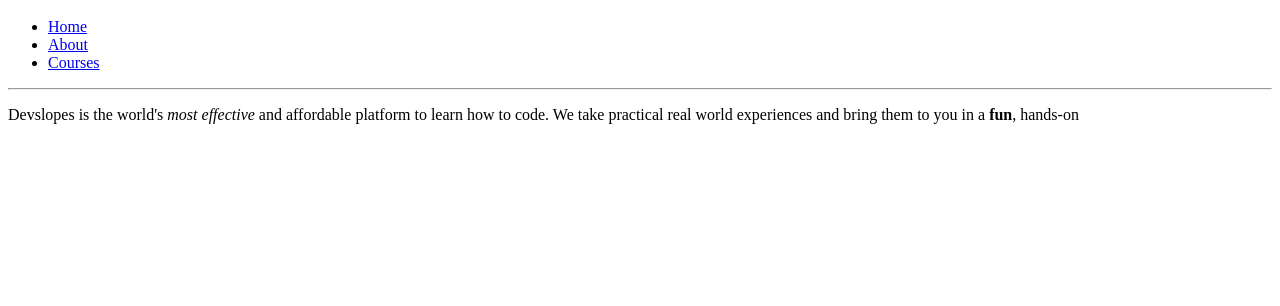
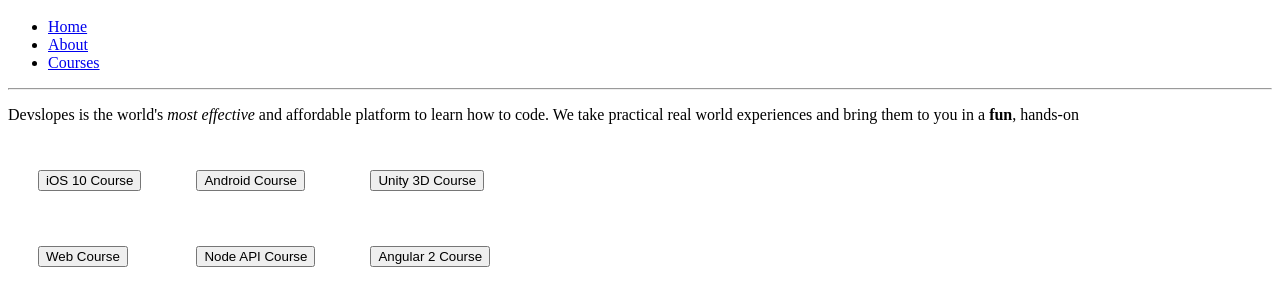
Before and after one commit to RobertLeeMich/ColtSteelesUdemyCourse, a plain HTML site: page FirstWebsite/index.html in a window 1280 px wide. Shown: the part 48-354 px from the top of the page. Drawn offline with Linux system fonts and the light colour scheme.

Commit message:
11. HTML: Displaying Data with Tables
Created a small table.

```diff
--- a/FirstWebsite/index.html
+++ b/FirstWebsite/index.html
@@ -13,12 +13,27 @@
         <hr>
         <p>Devslopes is the world's <i>most effective</i> and affordable platform to learn how to code. We take practical real world experiences and bring them to you in a <b>fun</b>, hands-on</p>
 
-    </body>
+<table border = "0"
+       cellpadding = "25"
+       cellspacing = "5">
+    <tr>
+        <td><button>iOS 10 Course</button></td>
+        <td><button>Android Course</button></td>
+        <td><button>Unity 3D Course</button></td>
+    </tr> <!--think of excel for rows/columns stuff-->
+    <tr>
+        <td><button>Web Course</button></td>
+        <td><button>Node API Course</button></td>
+        <td><button>Angular 2 Course</button></td>
+
+    </tr>
+
+</table>
 
 
 
 
 
 
-
+</body>
 </html>
```
